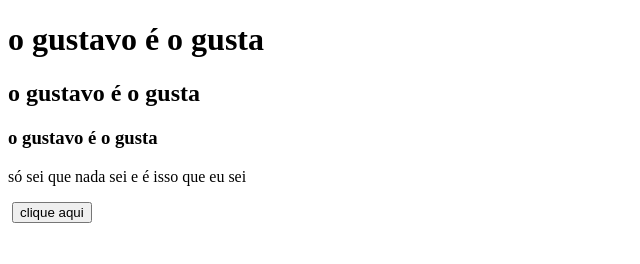
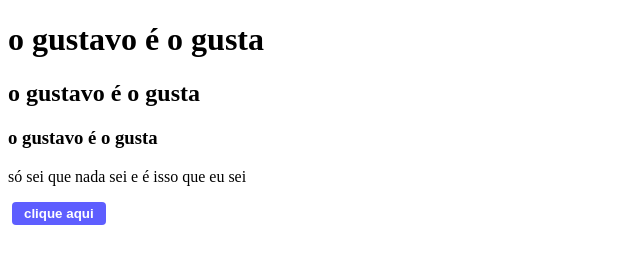
Before and after one commit to TONy2077/the-world-of-binay, a plain HTML site: page index.html in a window 1280 px wide. Shown: the whole page, without its empty margins (0-640 px from the left). Drawn offline with Linux system fonts and the light colour scheme.

Commit message:
correcao

```diff
--- a/style.css
+++ b/style.css
@@ -1,10 +1,22 @@
-.button {
-    background-color: blue;
+button {
+    background-color: rgb(94, 94, 255);
     color: white;
     font-weight: bold;
-    font-family: 'Courier New', Courier, monospace;
-    border-radius: 15px;
+    font-family: Arial, Helvetica, sans-serif;
+    border-radius: 4px;
     border-style: none;
-    padding-right: 8px;
-    padding-left: 8px;
+    padding-right: 12px;
+    padding-left: 12px;
+    padding-top: 4px;
+    padding-bottom: 4px;
+    animation: ;
 }
+
+button:hover {
+    cursor: pointer;
+    box-shadow: 1, 1, 10, rgba(0, 0, 0, 1);
+}
+
+button:active {
+    opacity: 0.9;
+}
```
